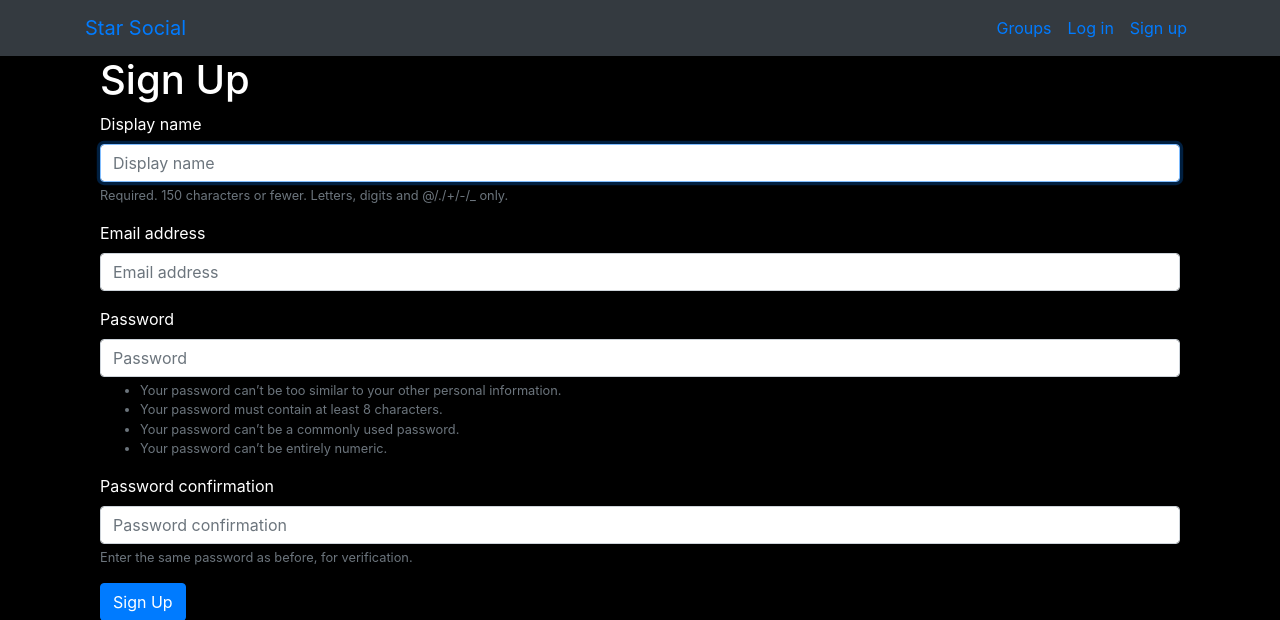
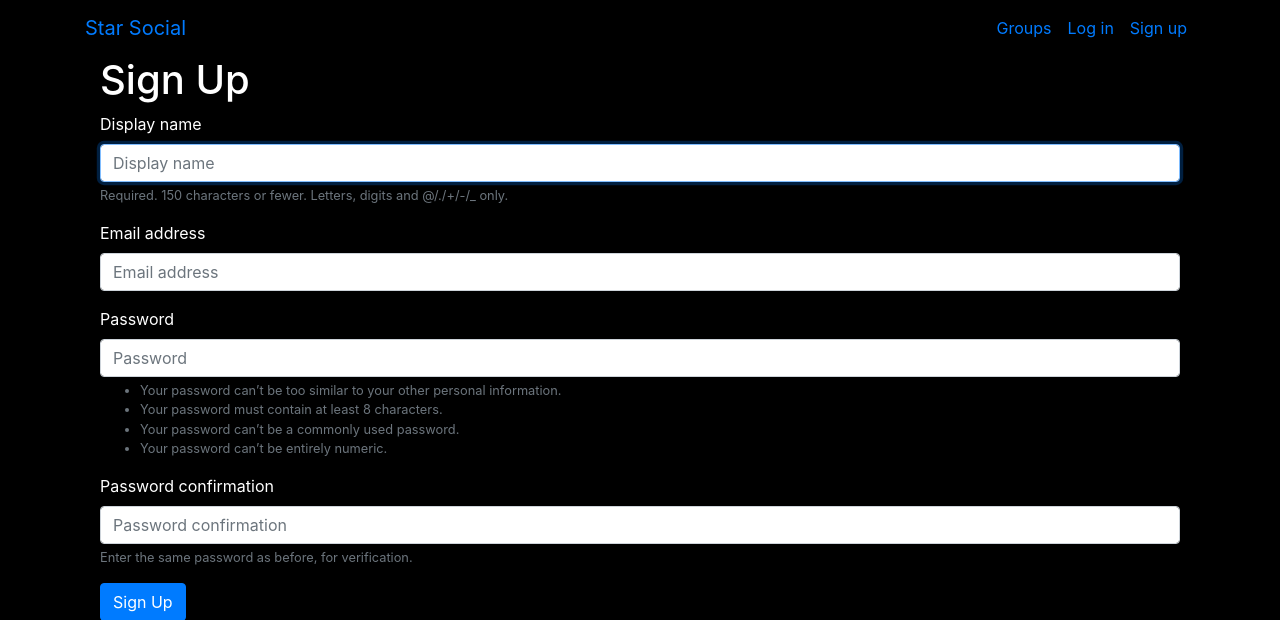
Before and after one commit to chetangoo/StarSocialBlog, a Django app: page /accounts/signup/ in a window 1280 px wide. Shown: the top 620 px of the page. Run offline with Django 3.2, Linux system fonts and the light colour scheme; some libraries are stand-ins or nearby versions.

Commit message:
push all the changes

```diff
--- a/templates/base.html
+++ b/templates/base.html
@@ -5,14 +5,10 @@
     <meta charset="utf-8">
     <title>Star Social</title>
 
-    <!-- Latest compiled and minified CSS -->
+
     <link rel="stylesheet" href="https://stackpath.bootstrapcdn.com/bootstrap/4.1.3/css/bootstrap.min.css"
     integrity="sha384-MCw98/SFnGE8fJT3GXwEOngsV7Zt27NXFoaoApmYm81iuXoPkFOJwJ8ERdknLPMO" crossorigin="anonymous">
 
-    <!-- Optional theme -->
-    <!-- <link rel="stylesheet" href="https://maxcdn.bootstrapcdn.com/bootstrap/3.3.7/css/bootstrap-theme.min.css" integrity="sha384-rHyoN1iRsVXV4nD0JutlnGaslCJuC7uwjduW9SVrLvRYooPp2bWYgmgJQIXwl/Sp" crossorigin="anonymous"> -->
-
-    <!-- Alternative to Bootstrap 3 Glyphicons -->
     <link href="https://maxcdn.bootstrapcdn.com/font-awesome/4.7.0/css/font-awesome.min.css" rel="stylesheet">
 
     <link href="https://fonts.googleapis.com/css?family=Montserrat" rel="stylesheet">
@@ -21,7 +17,7 @@
 
   </head>
   <body>
-    <nav class="navbar navbar-expand-lg bg-dark mynav" role="navigation" id="navbar">
+    <nav class="navbar navbar-expand-lg bg-blck mynav" role="navigation" id="navbar">
       <div class="container">
         <div class="navbar-nav align-items-center">
           <a class="navbar-brand mynav" href="{% url 'home' %}">Star Social</a>
@@ -51,9 +47,7 @@
 
     <script src="{% static "simplesocial/js/master.js"%}" type="text/javascript" ></script>
 
-    <!-- Latest compiled and minified jQuery -->
-    <script src="https://code.jquery.com/jquery-3.3.1.slim.min.js" integrity="sha384-q8i/X+965DzO0rT7abK41JStQIAqVgRVzpbzo5smXKp4YfRvH+8abtTE1Pi6jizo" crossorigin="anonymous"></script>
-    <!-- Latest compiled and minified JavaScript -->
+
     <script src="https://stackpath.bootstrapcdn.com/bootstrap/4.1.3/js/bootstrap.min.js" integrity="sha384-ChfqqxuZUCnJSK3+MXmPNIyE6ZbWh2IMqE241rYiqJxyMiZ6OW/JmZQ5stwEULTy" crossorigin="anonymous"></script>
 
   </body>
```
